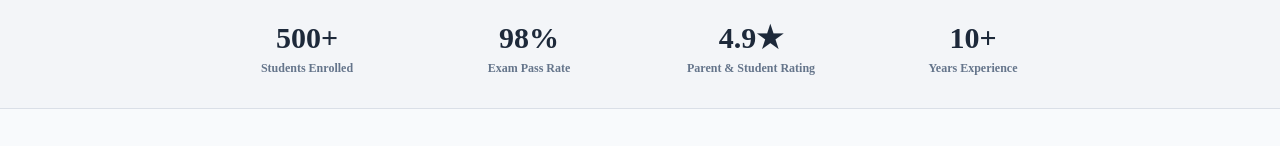
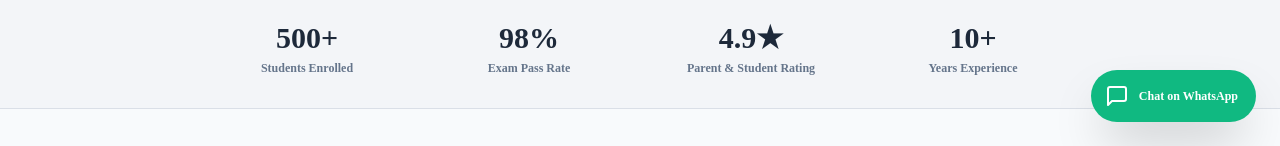
Before and after one commit to amrhatemwardani/amr-academy, a Next.js app: page /en in a window 1280 px wide. Shown: the part 654-800 px from the top of the page. Built offline with nearby package versions, Linux system fonts and the light colour scheme; no server answers.

Commit message:
Add floating WhatsApp contact button to landing page

```diff
--- a/src/app/[locale]/page.tsx
+++ b/src/app/[locale]/page.tsx
@@ -487,6 +487,22 @@ export default async function LandingPage({
           </p>
         </div>
       </footer>
+
+      {/* Floating WhatsApp Action Button */}
+      <aside aria-label="WhatsApp Contact" className="fixed bottom-6 end-6 z-40">
+        <a
+          href="https://wa.me/201012006316?text=مرحبا%20م.%20عمرو%20حاتم%20أود%20الاستفسار%20عن%20دروس%20الأكاديمية"
+          target="_blank"
+          rel="noopener noreferrer"
+          className="group flex items-center gap-2.5 rounded-full bg-emerald-500 hover:bg-emerald-600 text-white p-3.5 shadow-2xl hover:shadow-emerald-500/40 transition-all duration-300 hover:scale-105"
+          title={isAr ? 'تواصل معنا عبر واتساب' : 'Chat with us on WhatsApp'}
+        >
+          <MessageSquare className="h-6 w-6" />
+          <span className="hidden sm:inline-block text-xs font-bold pe-1">
+            {isAr ? 'تواصل مع م. عمرو' : 'Chat on WhatsApp'}
+          </span>
+        </a>
+      </aside>
     </div>
   )
 }
```
